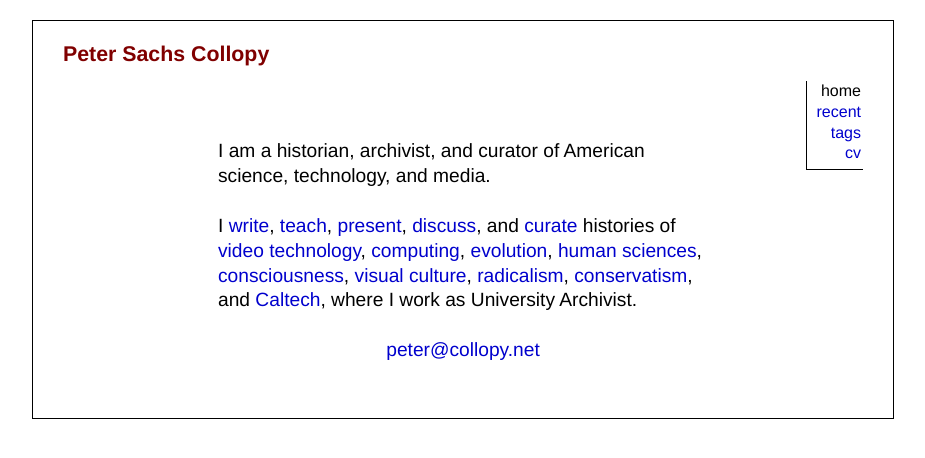
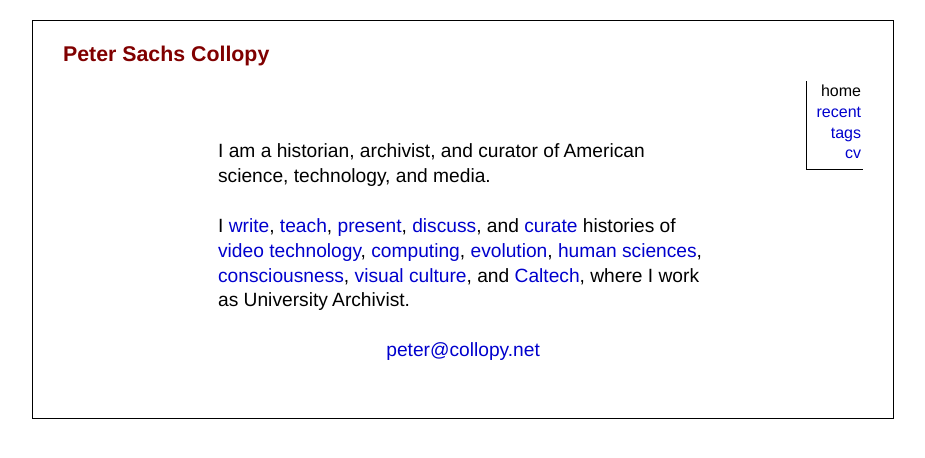
Before and after one commit to collopy/collopy.github.io, a Jekyll site: the page built from index.html, in a window 1280 px wide. Shown: the top 458 px of the page, without its empty margins (177-1102 px from the left). Built offline with Jekyll 4.4.1, drawn with Linux system fonts in a browser that asks for light colours.

Commit message:
Removed radicalism and conservatism

```diff
--- a/index.html
+++ b/index.html
@@ -7,7 +7,7 @@
 	I am a historian, archivist, and curator of American science, technology, and media.
 </p>
 <p>
-	I <a href="writing">write</a>, <a href="teaching">teach</a>, <a href="presentations">present</a>, <a href="discussions">discuss</a>, and <a href="exhibits">curate</a> histories of <a href="tag/video">video technology</a>, <a href="tag/computing">computing</a>, <a href="tag/evolution">evolution</a>, <a href="tag/human-sciences">human sciences</a>, <a href="tag/consciousness">consciousness</a>, <a href="tag/visual-culture">visual culture</a>, <a href="tag/radicalism">radicalism</a>, <a href="tag/conservatism">conservatism</a>, and <a href="tag/caltech">Caltech</a>, where I work as University Archivist.
+	I <a href="writing">write</a>, <a href="teaching">teach</a>, <a href="presentations">present</a>, <a href="discussions">discuss</a>, and <a href="exhibits">curate</a> histories of <a href="tag/video">video technology</a>, <a href="tag/computing">computing</a>, <a href="tag/evolution">evolution</a>, <a href="tag/human-sciences">human sciences</a>, <a href="tag/consciousness">consciousness</a>, <a href="tag/visual-culture">visual culture</a>, and <a href="tag/caltech">Caltech</a>, where I work as University Archivist.
 </p>
 <p style="text-align: center;">
 	<a href="mailto:peter@collopy.net">peter@collopy.net</a>
```
Also changed, not shown: 1 other file.
